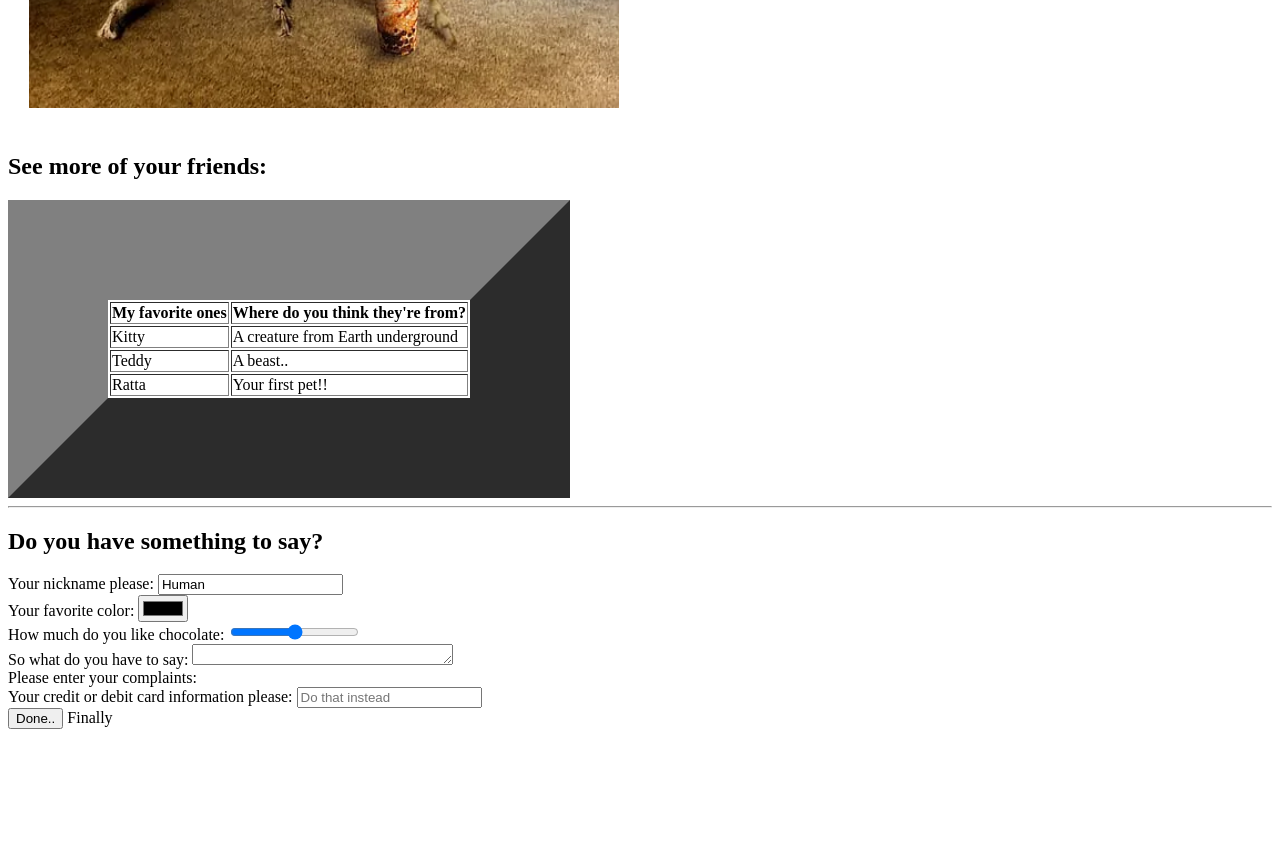
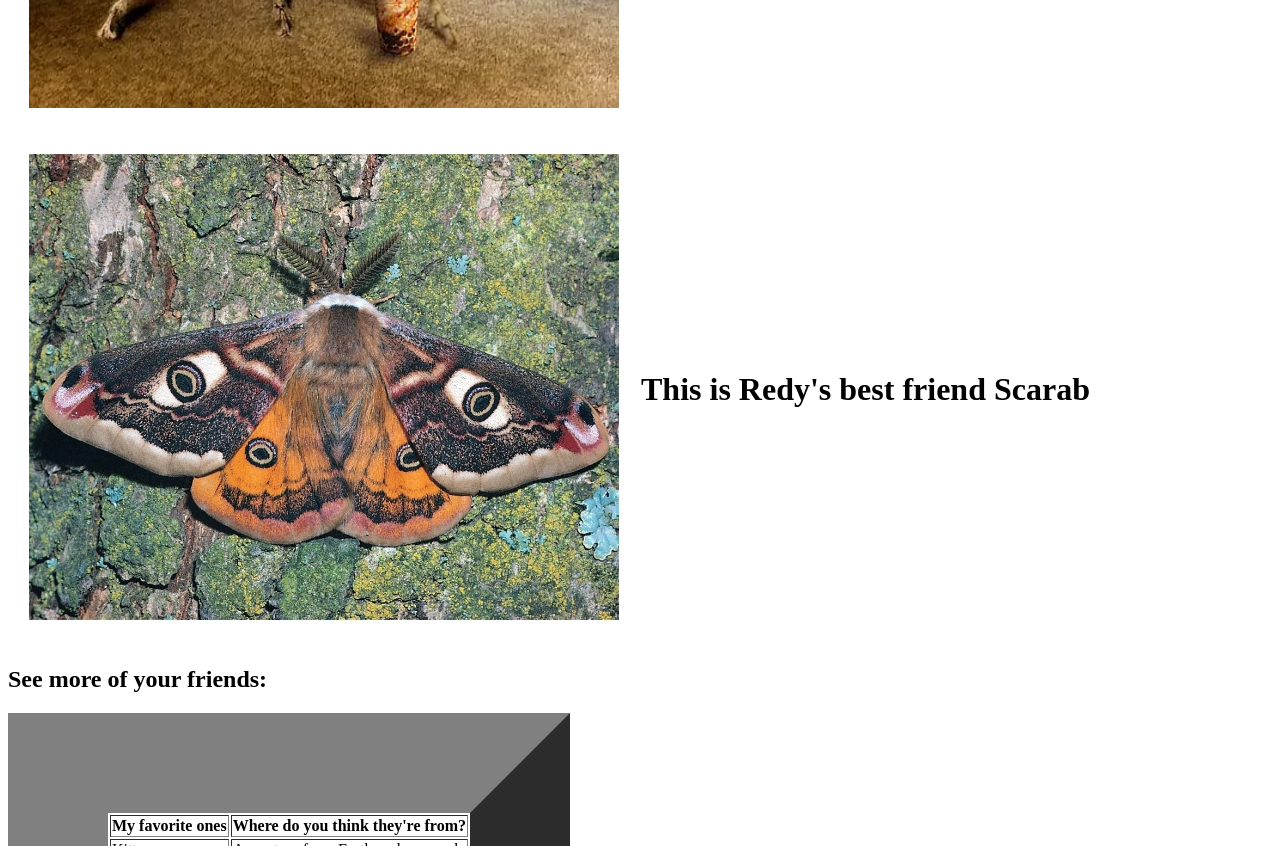
Before and after one commit to Sunrise443/htmlproj1, a plain HTML site: page thirdpage.html in a window 1280 px wide. Shown: the part 560-1406 px from the top of the page. Before the commit the page ends 1297 px from the top, so only its background shows below. Drawn offline with Linux system fonts and the light colour scheme.

Commit message:
Add files via upload

```diff
--- a/thirdpage.html
+++ b/thirdpage.html
@@ -12,6 +12,17 @@
             </td>
             <td>
                 <h1>This is our first friend Mickael</h1>
+            </td>
+        </tr>
+    </table>
+
+    <table cellspacing="20">
+        <tr>
+            <td>
+                <img src="photo_2023-10-14_17-11-53.jpg" alt="Redy's dear friend" width="590">
+            </td>
+            <td>
+                <h1>This is Redy's best friend Scarab</h1>
             </td>
         </tr>
     </table>
```
Also changed, not shown: sencond_page.html (+4 -0 lines), photo_2023-10-14_17-11-53.jpg (added).
